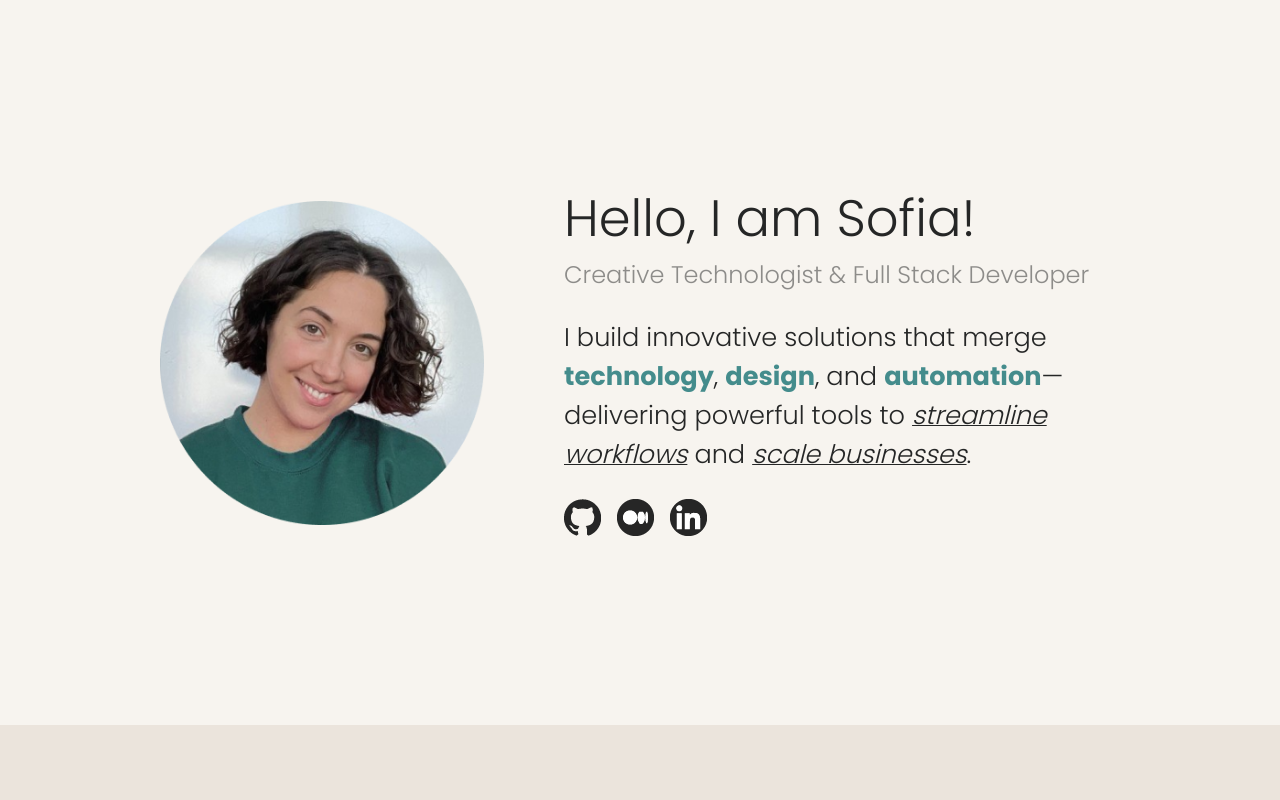
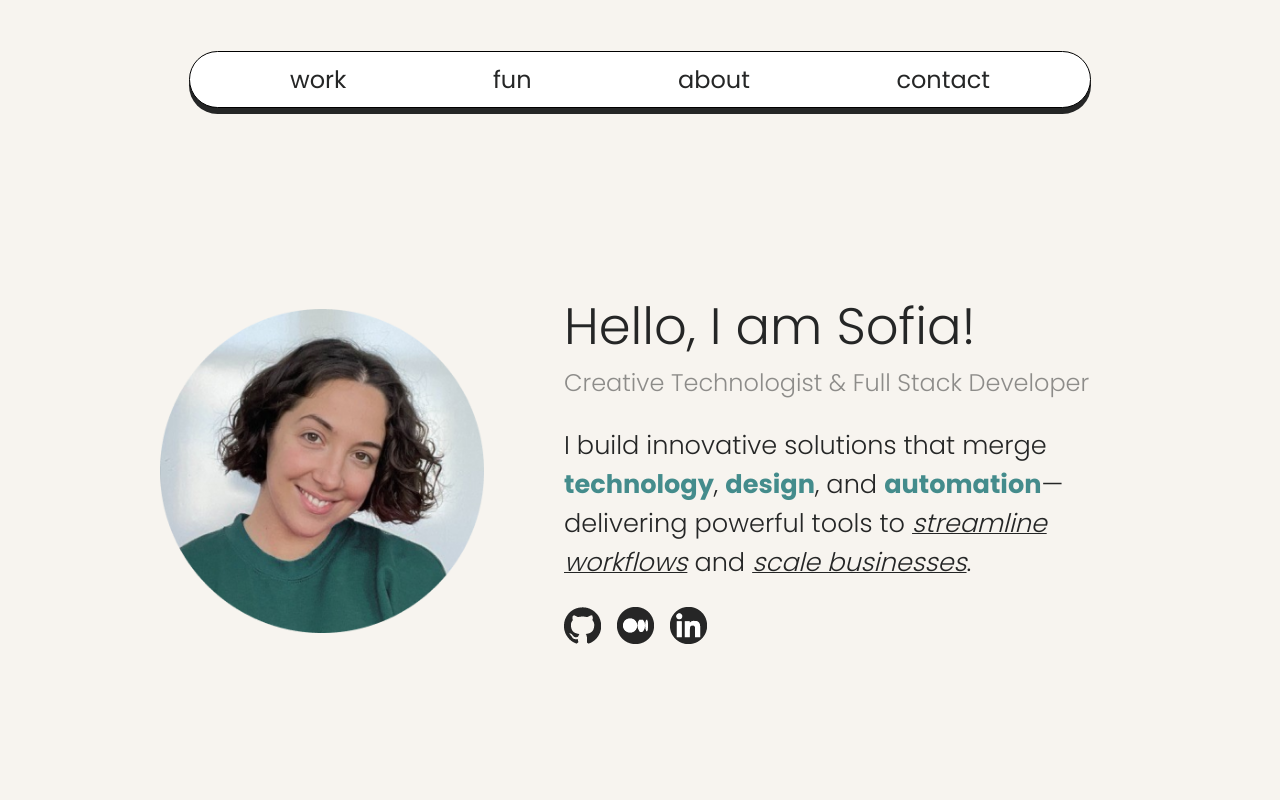
Before and after one commit to sofiakatzman/Portfolio, a React (Create React App) app: page / in a window 1280 px wide. Shown: the top 800 px of the page. Built offline with nearby package versions, Linux system fonts and the light colour scheme.

Commit message:
add navigation bar

```diff
--- a/src/App.js
+++ b/src/App.js
@@ -3,6 +3,7 @@ import { BrowserRouter as Router, Route, Routes } from "react-router-dom";
 import LoadingScreen from "./components/Pages/LoadingScreen";
 import LandingPage from "./components/Pages/LandingPage";
 import "./App.css";
+import Navigation from "../src/components/Organisms/Navigation.js"
 
 
 function App() {
@@ -17,6 +18,7 @@ function App() {
   return (
     <>
       <Router>
+        <Navigation />
         {loading ? (
           <LoadingScreen />
         ) : (
--- /dev/null
+++ b/src/components/Organisms/Navigation.css
@@ -0,0 +1,10 @@
+.navigation-container{
+    display: flex;
+    padding: 10px 100px;
+    justify-content: space-between;
+    align-items: center;
+    flex: 1 0 0;
+    margin: 4% auto;
+    max-width: 700px;
+    min-width: 400px;
+}
--- /dev/null
+++ b/src/components/Organisms/Navigation.js
@@ -0,0 +1,51 @@
+import React from "react";
+import { Link } from "react-router-dom";
+import "./Navigation.css"
+
+function Navigation(){
+
+    const links = [
+        {
+          title: "work",
+          link: "/work",
+          alt: "my work",
+        },
+        {
+          title: "fun",
+          link: "/play",
+          alt: "my play",
+        },
+        {
+          title: "about",
+          link: "/about",
+          alt: "about",
+        },
+        {
+          title: "contact",
+          link: "/contact",
+          alt: "scroll down to contact form",
+        },
+      ];
+
+
+
+    return(
+        <div className="border-shadow navigation-container">
+        {links.map((link, index) => (
+          <div key={index} className="navigation-button">
+            {link.link.startsWith("http") || link.link.startsWith("#") ? (
+              <a href={link.link} alt={link.alt}>
+                {link.title}
+              </a>
+            ) : (
+              <Link to={link.link} alt={link.alt}>
+                {link.title}
+              </Link>
+            )}
+          </div>
+        ))}
+      </div>
+    )
+}
+
+export default Navigation
```
